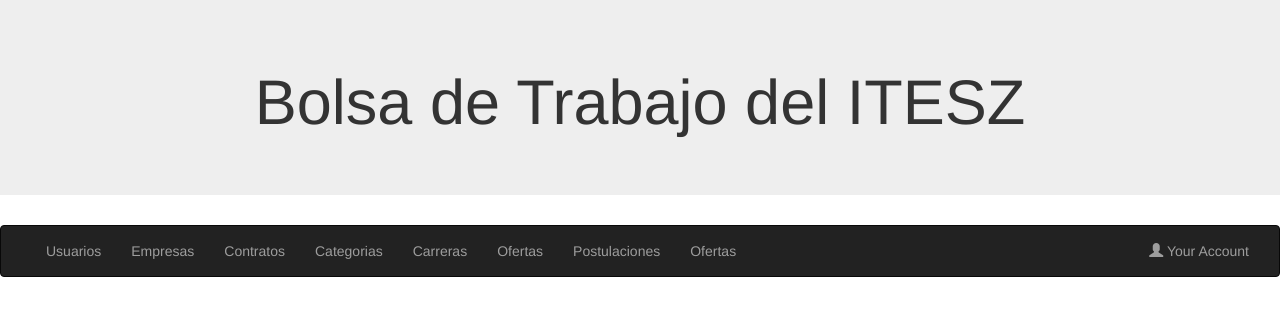
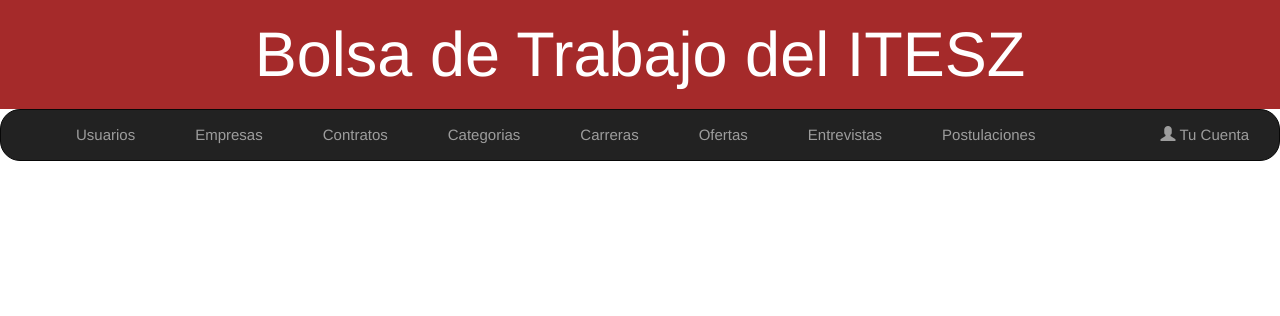
Before and after one commit to AlejandraMejia99/Experimentos, a Flask app: page /Principal in a window 1280 px wide. Shown: the top 316 px of the page. Run offline with Flask 2, Linux system fonts and the light colour scheme; some libraries are stand-ins or nearby versions.

Commit message:
Interface
Show interface brief, Saludos  XD

```diff
--- /dev/null
+++ b/static/CSS/Estilo-Principal.css
@@ -0,0 +1,17 @@
+/* Remove the navbar's default rounded borders and increase the bottom margin */
+.navbar {
+    margin-bottom: 50px;
+    border-radius: 20px;
+  }
+
+  li {
+    margin-left: 30px;
+    font-size: 15px;
+  }
+  .jumbotron {
+    margin-bottom: 0;
+    padding-bottom: 10px;
+    padding-top: 0px;
+    background-color: brown;
+    color: white;
+  }
--- a/templates/Principal.html
+++ b/templates/Principal.html
@@ -1,10 +1,12 @@
 <!DOCTYPE html>
 <html lang="en">
     <head>
-      <title>BolsaITESZ</title>
+      <title>BolsaTEC</title>
       <meta charset="utf-8">
       <meta name="viewport" content="width=device-width, initial-scale=1">
       <link rel="stylesheet" href="https://maxcdn.bootstrapcdn.com/bootstrap/3.4.1/css/bootstrap.min.css">
+      <link rel="shortcut icon" href="../static/Imagenes/tec.png">
+      <link rel="stylesheet" href="/static/CSS/Estilo-Principal.css">
       <script src="https://ajax.googleapis.com/ajax/libs/jquery/3.5.1/jquery.min.js"></script>
       <script src="https://maxcdn.bootstrapcdn.com/bootstrap/3.4.1/js/bootstrap.min.js"></script>
     </head>
@@ -24,23 +26,78 @@
         </div>
         <div class="collapse navbar-collapse" id="myNavbar">
           <ul class="nav navbar-nav">
-            <li><a href="/Usuario">Usuarios</a></li>
-            <li><a href="/Empresas">Empresas</a></li>
-            <li><a href="/Contratos">Contratos</a></li>
-            <li><a href="/Categorias">Categorias</a></li>
-            <li><a href="/Carreras">Carreras</a></li>
-            <li><a href="/Ofertas">Ofertas</a></li>
-            <li><a href="/Postulaciones">Postulaciones</a></li>
+            <li class="nav-item dropdown">
+            <a href="#" class="nav-link dropdown-toggle" id="navbardrop" data-toggle="dropdown">Usuarios</a>
+              <div class="dropdown-menu">
+                <a class="dropdown-item" href="#">Registrar Alumno</a>
+                <a class="dropdown-item" href="#">Opciones Alumnos</a>
+                <a class="dropdown-item" href="#">Registrar Reclutador</a>
+                <a class="dropdown-item" href="#">Opciones Reclutadores</a>
+                <a class="dropdown-item" href="#">Registrar Personal Vin.</a>
+                <a class="dropdown-item" href="#">Opciones Personal</a>
+              </div>
+            </li>
+            <li class="nav-item dropdown">
+              <a class="nav-link dropdown-toggle" href="#" id="navbardrop" data-toggle="dropdown">Empresas </a>
+                <div class="dropdown-menu">
+                  <a class="dropdown-item" href="#">Registrar Empresa</a>
+                  <a class="dropdown-item" href="#">Opciones Empresas</a>
+                </div>
+            </li>
+            <li class="nav-item dropdown">
+              <a class="nav-link dropdown-toggle" href="#" id="navbardrop" data-toggle="dropdown">Contratos </a>
+                <div class="dropdown-menu">
+                  <a class="dropdown-item" href="#">Registrar Contrato</a>
+                  <a class="dropdown-item" href="#">Opciones Contratos</a>
+                </div>
+            </li>
+            <li class="nav-item dropdown">
+              <a class="nav-link dropdown-toggle" href="#" id="navbardrop" data-toggle="dropdown">Categorias </a>
+                <div class="dropdown-menu">
+                  <a class="dropdown-item" href="#">Registrar Categoria</a>
+                  <a class="dropdown-item" href="#">Opciones Categorias</a>
+                </div>
+            </li>
+            <li class="nav-item dropdown">
+              <a class="nav-link dropdown-toggle" href="#" id="navbardrop" data-toggle="dropdown">Carreras </a>
+                <div class="dropdown-menu">
+                  <a class="dropdown-item" href="#">Registrar Carrera</a>
+                  <a class="dropdown-item" href="#">Opciones Carreras</a>
+                </div>
+            </li>
             <li class="nav-item dropdown">
               <a class="nav-link dropdown-toggle" href="#" id="navbardrop" data-toggle="dropdown">Ofertas </a>
+                <div class="dropdown-menu">
+                  <a class="dropdown-item" href="#">Registrar Oferta</a>
+                  <a class="dropdown-item" href="#">Opciones Ofertas</a>
+                  <a class="dropdown-item" href="#">Registrar Categoria</a>
+                  <a class="dropdown-item" href="#">Opciones Categoria</a>
+                </div>
+            </li>
+            <li class="nav-item dropdown">
+              <a class="nav-link dropdown-toggle" href="#" id="navbardrop" data-toggle="dropdown">Entrevistas </a>
+                <div class="dropdown-menu">
+                  <a class="dropdown-item" href="#">Registrar Entrevista</a>
+                  <a class="dropdown-item" href="#">Opciones Entrevistas</a>
+                </div>
+            </li>
+            <li class="nav-item dropdown">
+              <a class="nav-link dropdown-toggle" href="#" id="navbardrop" data-toggle="dropdown">Postulaciones </a>
               <div class="dropdown-menu">
-                <a class="dropdown-item" href="/altaOferta">Registrar Ofertas</a>
-                <a class="dropdown-item" href="#">Opciones Entrevista</a>
+                <a class="dropdown-item" href="#">Registrar Oferta Alumno</a>
+                <a class="dropdown-item" href="#">Opciones Oferta Alumno</a>
               </div>
             </li>
           </ul>
           <ul class="nav navbar-nav navbar-right">
-            <li><a href="#"><span class="glyphicon glyphicon-user"></span> Your Account</a></li>
+            <li class="nav-item dropdown">
+              <a href="#" class="nav-link dropdown-toggle" id="navbardrop" data-toggle="dropdown"><span class="glyphicon glyphicon-user" ></span> Tu Cuenta</a>
+                <div class="dropdown-menu">
+                  <a class="dropdown-item" href="#">Perfil</a>
+                  <br>
+                  <a class="dropdown-item" href="#">Cerrar sesion</a>
+                </div>
+            </li>
           </ul>
         </div>
       </div>
```
Also changed, not shown: static/CSS/Estilo-Login.css (+5 -5 lines), templates/index.html (+3 -4 lines), static/Imagenes/tec.png (added).
